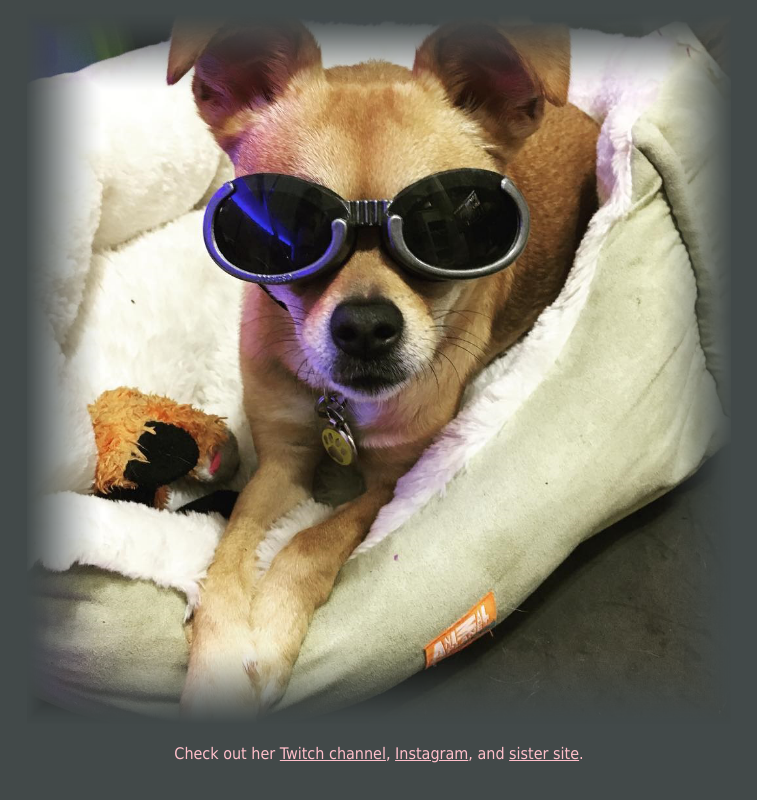
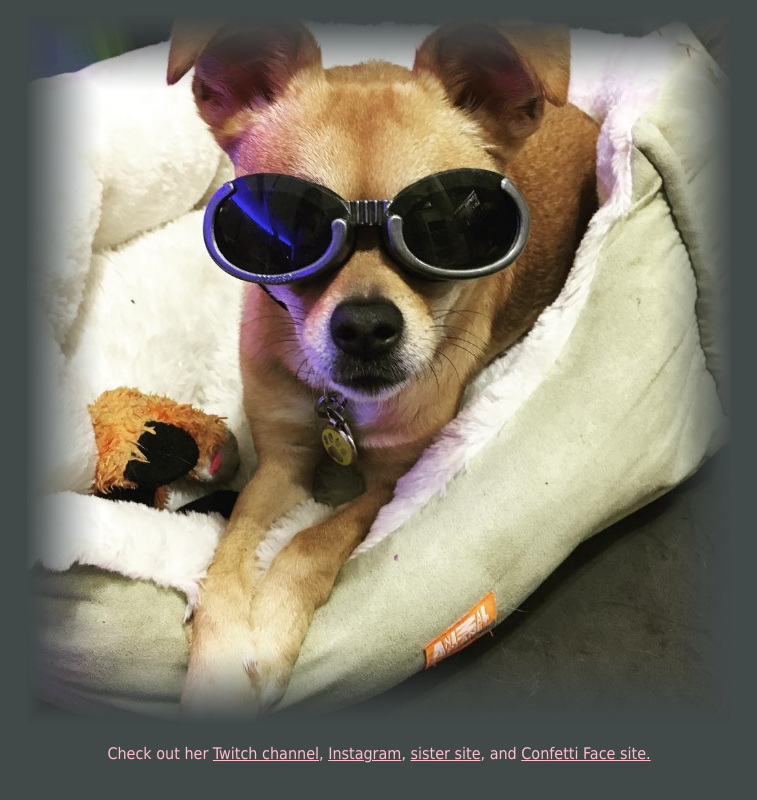
Before and after one commit to voodoo907/Chuggle, a plain HTML site: page index.html in a window 1280 px wide. Shown: the whole page, without its empty margins (261-1018 px from the left). Drawn offline with Linux system fonts and the light colour scheme.

Commit message:
Update index.html

```diff
--- a/index.html
+++ b/index.html
@@ -4,7 +4,7 @@
     <a href="https://www.instagram.com/p/BTAVu-mjYu3">
       <img src="Peggy.png" alt="Peggy looking dope" width="704" height="720">
     </a>
-    <p style="font-family:tahoma;color:pink;">Check out her <a href="https://www.twitch.tv/karacorvus">Twitch channel</a>, <a href="https://www.instagram.com/peggythechuggle/">Instagram</a>, and <a href="http://cutegirldoesrapidfirelegfarts.com">sister site</a>. </p>
+    <p style="font-family:tahoma;color:pink;">Check out her <a href="https://www.twitch.tv/karacorvus">Twitch channel</a>, <a href="https://www.instagram.com/peggythechuggle/">Instagram</a>, <a href="http://cutegirldoesrapidfirelegfarts.com">sister site</a>, and <a href="http://girlwiththeconfettiface.com/">Confetti Face site.</a></p>
 </center>
 <style>
 body {background-color: #424949}
```
